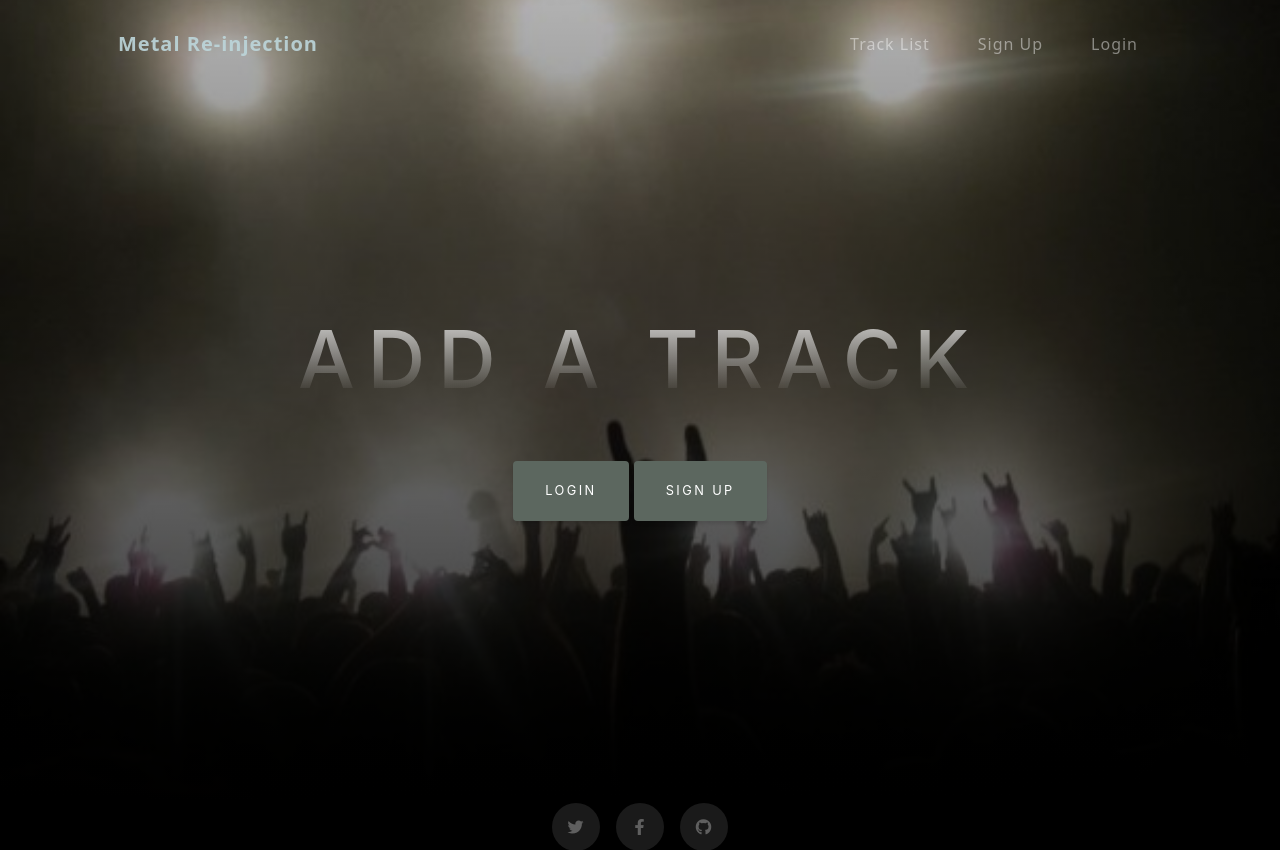
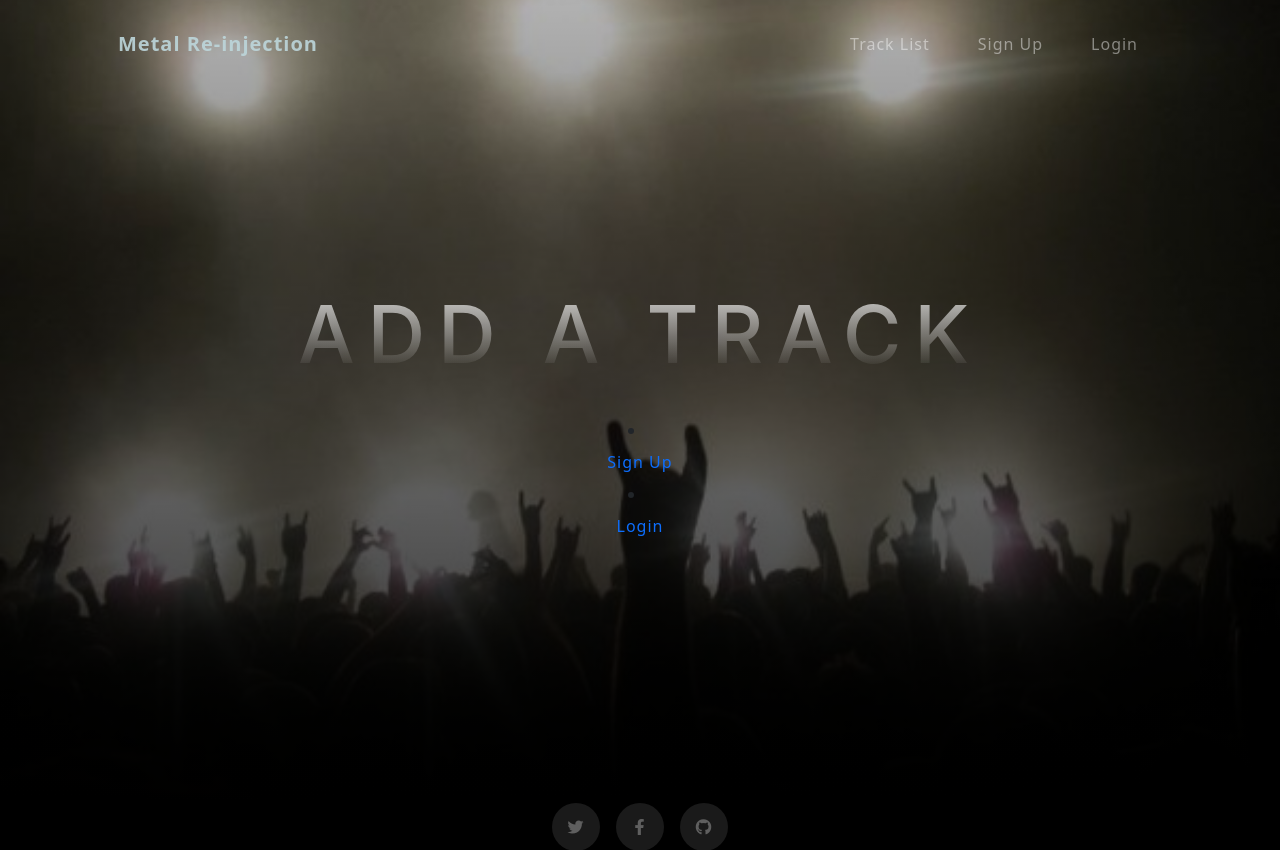
Before and after one commit to Chr15w1986/Metal-Re-injectionPP4, a Django app: page /tracks/addsong/ in a window 1280 px wide. Shown: the top 850 px of the page. Run offline with Django 3.2, Linux system fonts and the light colour scheme; some libraries are stand-ins or nearby versions.

Commit message:
add url for login/signup buttons

```diff
--- a/tracks/templates/tracks/add-song.html
+++ b/tracks/templates/tracks/add-song.html
@@ -23,8 +23,8 @@
                 </div>
                 {% else %}
                 <div class="mt-5">
-                    <a href="#"><button class="btn btn-primary">Login</button></a>
-                    <a href="#"><button class="btn btn-primary">Sign Up</button></a>
+                    <li class="nav-item"><a class="nav-link" href="{% url 'account_signup' %}">Sign Up</a></li>
+                    <li class="nav-item"><a class="nav-link" href="{% url 'account_login' %}">Login</a></li>
                 </div>
                 {% endif %}
             </div>
```
